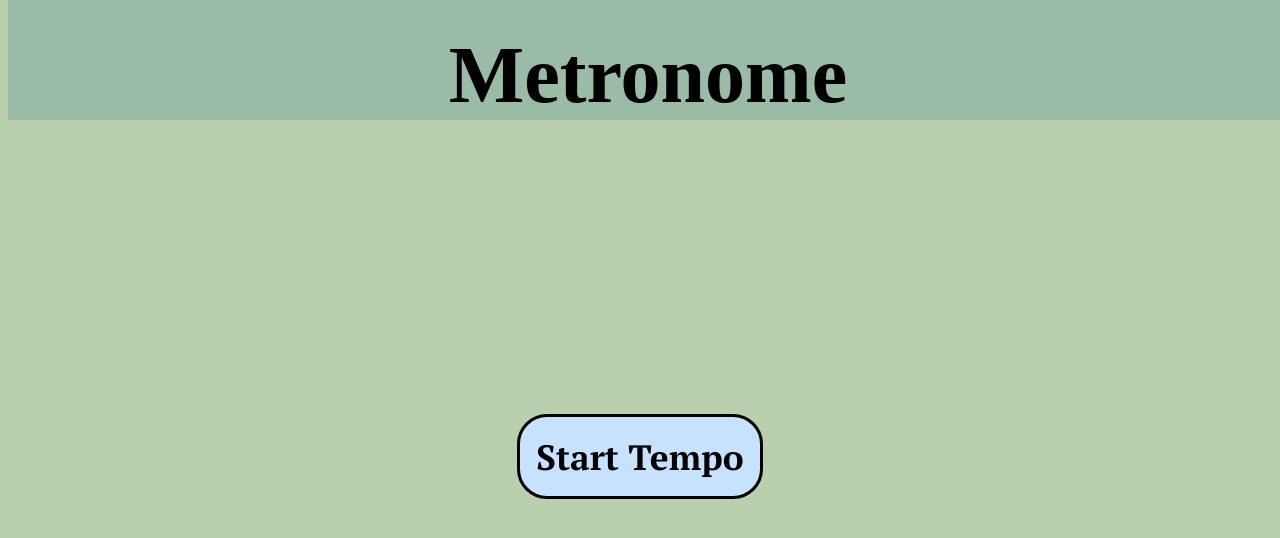
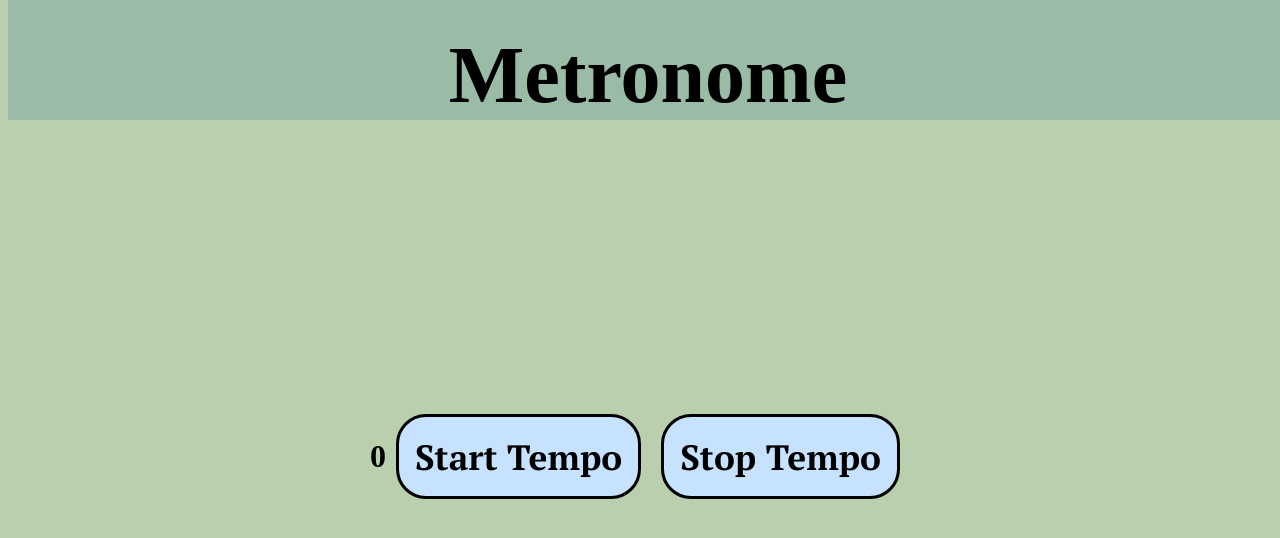
Before and after one commit to Nasim06/metronome, a React (Create React App) app: page / in a window 1280 px wide. Shown: the top 538 px of the page. Built offline with nearby package versions, Linux system fonts and the light colour scheme; a web font is replaced by a local one.

Commit message:
changing the structure

```diff
--- a/src/App.css
+++ b/src/App.css
@@ -30,11 +30,11 @@ body{
   align-items: center;
 }
 
-.main button{
+.startButton{
   top: 40vh;
   font-size: 2.2rem;
   font-family: 'PT Serif';
-
+  margin: 10px;
   background-color: #c6e2ff;
   border-radius: 30px;
   border: 3px solid black;
@@ -42,6 +42,22 @@ body{
   transition-duration: 0.2s;
 }
 
-.main button:hover{
+.startButton:hover{
   background-color: #9bddff;
 }
+
+.stopButton{
+  top: 40vh;
+  font-size: 2.2rem;
+  font-family: 'PT Serif';
+  margin: 10px;
+  background-color: #c6e2ff;
+  border-radius: 30px;
+  border: 3px solid black;
+  padding: 1rem;
+  transition-duration: 0.2s;
+}
+
+.stopButton:hover{
+  background-color: #9bddff;
+}
--- a/src/App.js
+++ b/src/App.js
@@ -1,14 +1,28 @@
 
 import './App.css';
-import { useEffect } from 'react';
+import {useState } from 'react';
+
 
 function App() {
 
+  const [time, setTime] = useState(0)
+  const [timerOn, setTimerOn] = useState(false)
+  let startTime
 
+  function start(){
+      if(timerOn === true){
+          setTime(0)
+      }
+      setTimerOn(true)
+      startTime = Date.now()
+      while(timerOn === false){
+          setTime(Date.now()-startTime)
+      }
+  }
 
-
-
-
+  function stop(){
+      setTimerOn(false)
+  }
 
   return (
     <>
@@ -18,8 +32,9 @@ function App() {
 
       <div className='main'>
 
-
-        <button >Start Tempo</button>
+        <h1>{time}</h1>
+        <button className='startButton' onClick={start}>Start Tempo</button>
+        <button className='stopButton' onClick={stop}>Stop Tempo</button>
 
 
 
```
Also changed, not shown: src/Stopwatch.js (deleted, +0 -33 lines).
